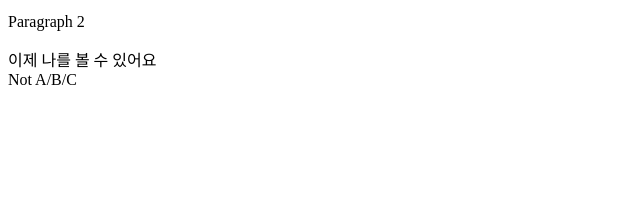
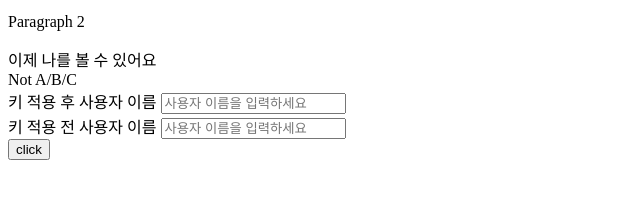
Before and after one commit to sklee385/study_vue, a website: page sample/ex10/index.html in a window 1280 px wide. Shown: the part 127-326 px from the top of the page, without its empty margins (0-640 px from the left). Drawn offline with nearby package versions, Linux system fonts and the light colour scheme.

Commit message:
v-if key 항목 추가

```diff
--- a/sample/ex10/index.html
+++ b/sample/ex10/index.html
@@ -17,25 +17,49 @@
                 <p>Paragraph 2</p>
             </template>
             <!-- v-else -->
-            <div v-if="Math.random() > 0.5">
+            <div v-if="Math.random()> 0.5">
                 이제 나를 볼 수 있어요
             </div>
             <div v-else>
                 이제는 안보입니다
             </div>
             <!-- v-else-if -->
-            <div v-if="type === 'A'">
+            <div v-if="type=== 'A'">
                 A
             </div>
-            <div v-else-if="type === 'B'">
+            <div v-else-if="type=== 'B'">
                 B
             </div>
-            <div v-else-if="type === 'C'">
+            <div v-else-if="type=== 'C'">
                 C
             </div>
             <div v-else>
                 Not A/B/C
             </div>
+            <div>
+                키 적용 후
+                <template v-if="loginType === 'username'">
+                    <label>사용자 이름</label>
+                    <input placeholder="사용자 이름을 입력하세요" key="username-input">
+                </template>
+                <template v-else>
+                    <label>이메일</label>
+                    <input placeholder="이메일 주소를 입력하세요" key="email-input">
+                </template>
+            </div>
+            <div>
+                키 적용 전
+                <template v-if="loginType === 'username'">
+                    <label>사용자 이름</label>
+                    <input placeholder="사용자 이름을 입력하세요" >
+                </template>
+                <template v-else>
+                    <label>이메일</label>
+                    <input placeholder="이메일 주소를 입력하세요" >
+                </template>
+            </div>
+            <button @click="change_input()">click</button>
+
 
         </div>
 
--- a/sample/ex10/index.js
+++ b/sample/ex10/index.js
@@ -2,6 +2,13 @@ new Vue({
     el : ".test",
     data : {
         ok : true,
-        type : 'D'
+        type : 'D',
+        loginType : 'username'
+
+    },
+    methods: {
+        change_input : function (){
+            this.loginType = this.loginType == 'username' ? '' : 'username';
+        }
     }
 })
```
Also changed, not shown: sample/ex10/README.md.
